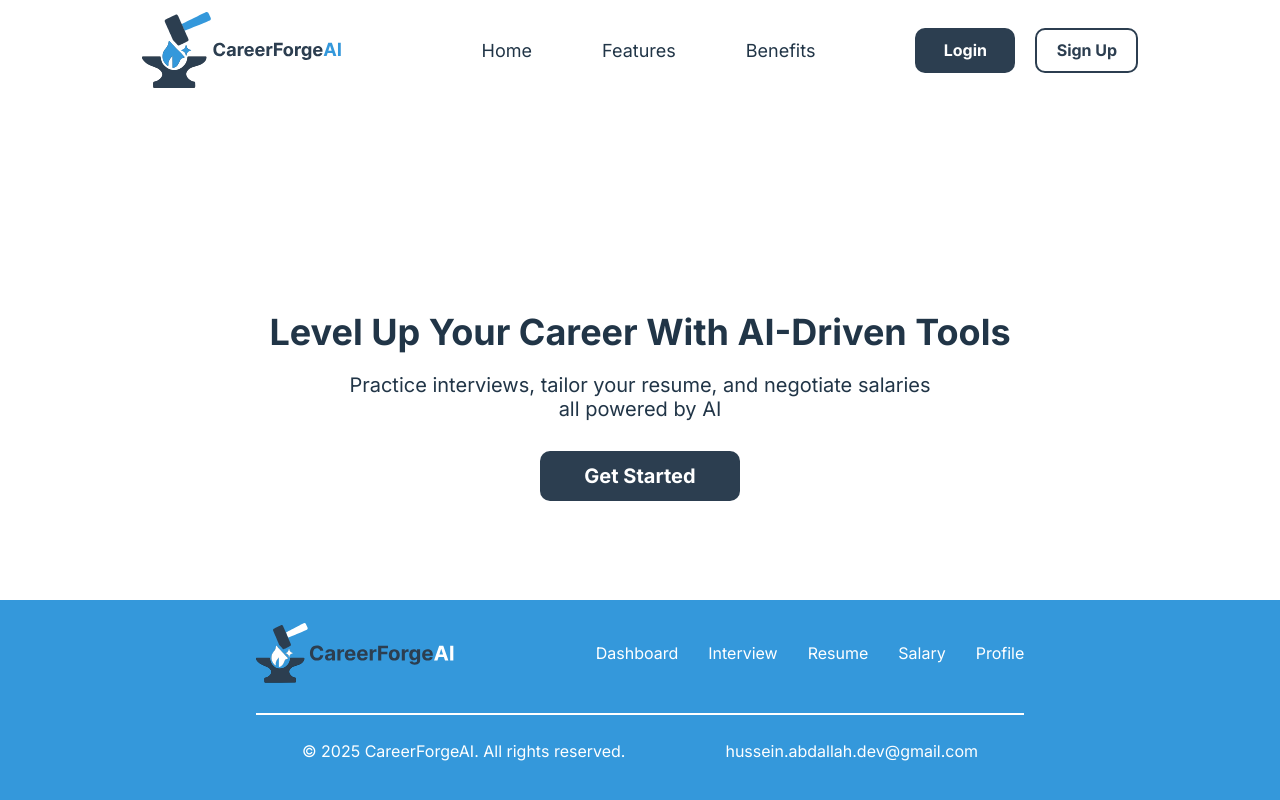
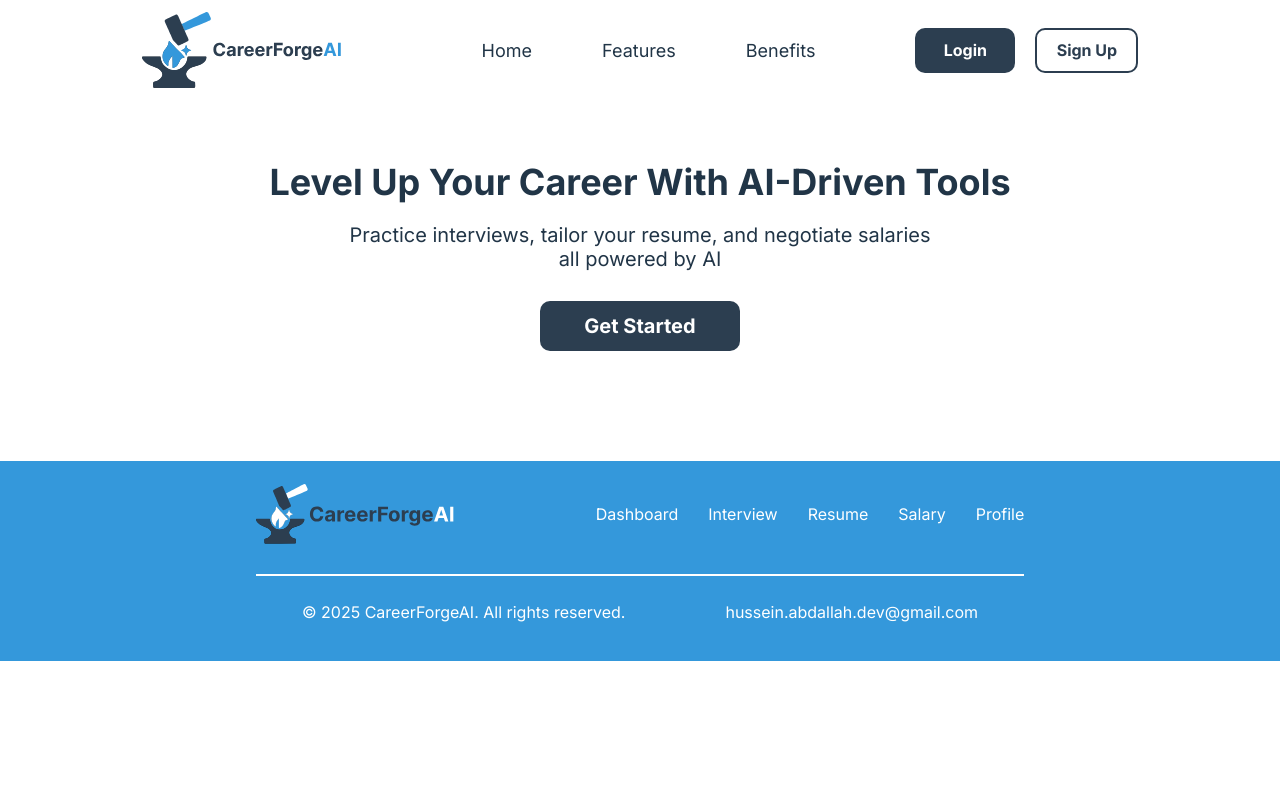
Before and after one commit to Hussein-Abdallah0/CareerForgeAI, a React (Vite) app in the folder frontend/: page /home in a window 1280 px wide. Built offline with nearby package versions, Linux system fonts and the light colour scheme.

Commit message:
Fix footer styling

```diff
--- a/frontend/src/components/Footer/styles.css
+++ b/frontend/src/components/Footer/styles.css
@@ -1,8 +1,5 @@
 .footer {
-  position: absolute;
-  bottom: 0;
   background-color: var(--secondary);
-  left: 0;
   display: flex;
   flex-direction: column;
   align-items: center;
@@ -10,6 +7,7 @@
   text-align: center;
   width: 100vw;
   height: 200px;
+  margin-top: 100px;
 }
 
 .footer-content {
```
